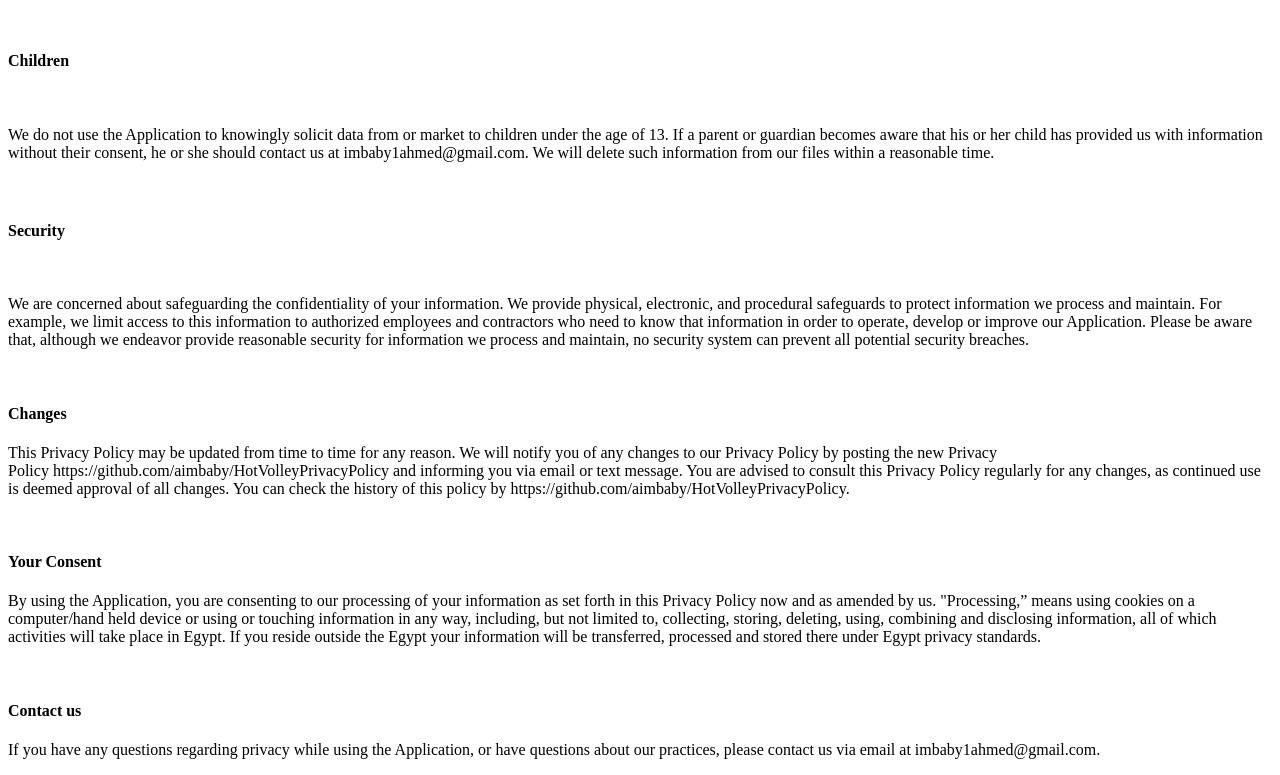
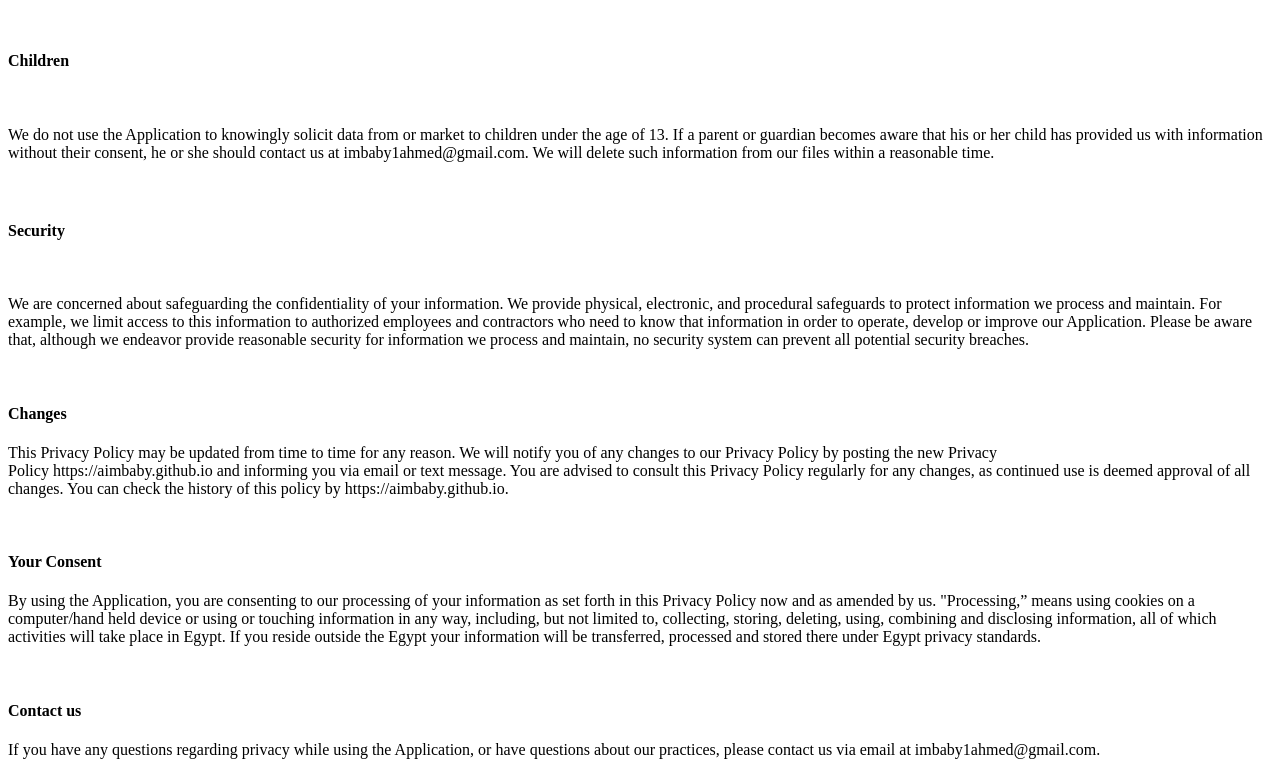
Before and after one commit to aimbaby/aimbaby.github.io, a plain HTML site: page index.html in a window 1280 px wide. Shown: the part 1555-2330 px from the top of the page. Drawn offline with Linux system fonts and the light colour scheme.

Commit message:
Update index.html

```diff
--- a/index.html
+++ b/index.html
@@ -51,7 +51,7 @@
 <p>We are concerned about safeguarding the confidentiality of your information. We provide physical, electronic, and procedural safeguards to protect information we process and maintain. For example, we limit access to this information to authorized employees and contractors who need to know that information in order to operate, develop or improve our Application. Please be aware that, although we endeavor provide reasonable security for information we process and maintain, no security system can prevent all potential security breaches.</p>
 <p>&nbsp;</p>
 <h4><strong>Changes</strong></h4>
-<p>This Privacy Policy may be updated from time to time for any reason. We will notify you of any changes to our Privacy Policy by posting the new Privacy Policy&nbsp;https://github.com/aimbaby/HotVolleyPrivacyPolicy&nbsp;and&nbsp;informing you via email or text message. You are advised to consult this Privacy Policy regularly for any changes, as continued use is deemed approval of all changes. You can check the history of this policy by https://github.com/aimbaby/HotVolleyPrivacyPolicy.</p>
+<p>This Privacy Policy may be updated from time to time for any reason. We will notify you of any changes to our Privacy Policy by posting the new Privacy Policy&nbsp;https://aimbaby.github.io&nbsp;and&nbsp;informing you via email or text message. You are advised to consult this Privacy Policy regularly for any changes, as continued use is deemed approval of all changes. You can check the history of this policy by https://aimbaby.github.io.</p>
 <p>&nbsp;</p>
 <h4><strong>Your Consent</strong></h4>
 <p>By using the Application, you are consenting to our processing of your information as set forth in this Privacy Policy now and as amended by us. &quot;Processing,” means using cookies on a computer/hand held device or using or touching information in any way, including, but not limited to, collecting, storing, deleting, using, combining and disclosing information, all of which activities will take place in Egypt. If you reside outside the Egypt&nbsp;your information will be transferred, processed and stored there under Egypt privacy standards.&nbsp;</p>
```
